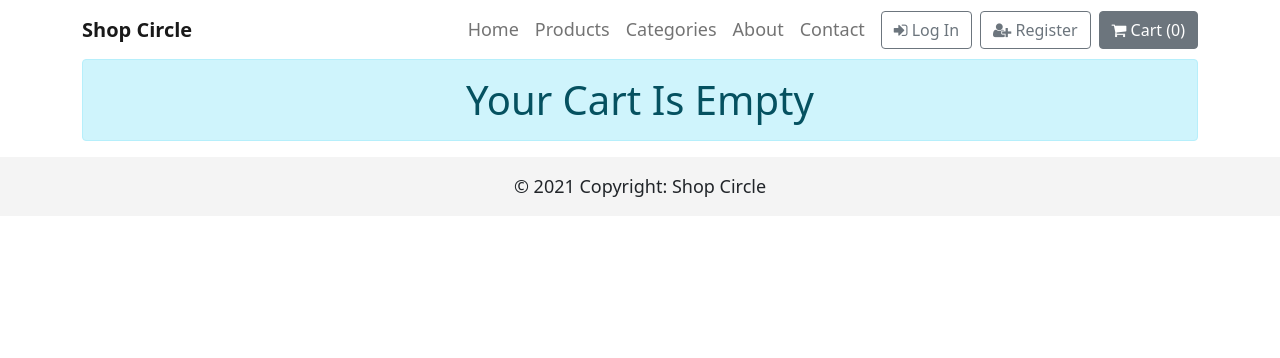
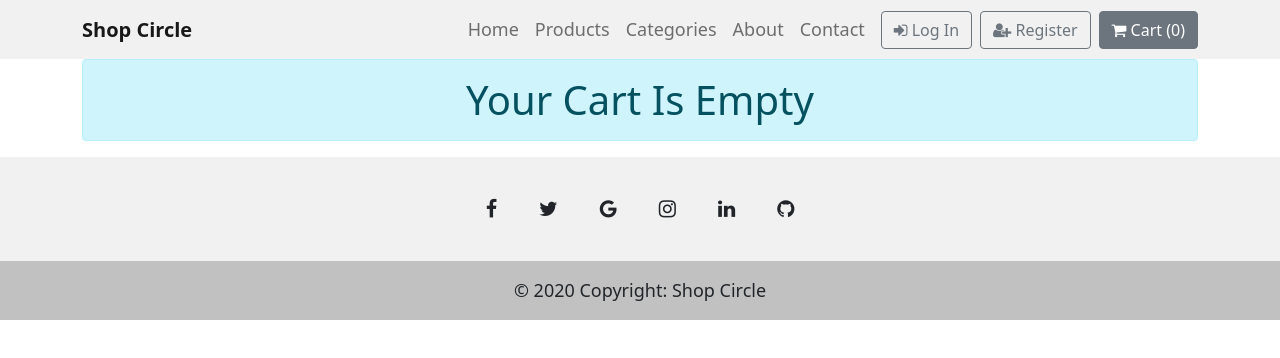
Before and after one commit to zhirtaha/react-Ecommerce, a React (Create React App) app: page /cart in a window 1280 px wide. Shown: the top 358 px of the page. Built offline with nearby package versions, Linux system fonts and the light colour scheme.

Commit message:
footer and other features added

```diff
--- a/src/App.css
+++ b/src/App.css
@@ -3,6 +3,8 @@ body {
   font-family: "Lato", sans-serif;
   font-size: 18px !important;
 }
+
+
 
 /* cards */
 .card {
--- a/src/components/Cart.jsx
+++ b/src/components/Cart.jsx
@@ -61,7 +61,7 @@ function Cart() {
                   >
                     -
                   </Button>
-                  <span className="m-1">{item.quantity}</span>
+                  <div className="m-1 d-inline">{item.quantity}</div>
                   <Button
                     variant="secondary"
                     size="sm"
--- a/src/components/ProductDetail.jsx
+++ b/src/components/ProductDetail.jsx
@@ -1,9 +1,10 @@
 import React from "react";
-import { Container, Row, Col, Spinner,Alert } from "react-bootstrap";
+import { Container, Row, Col, Spinner,Alert,Button } from "react-bootstrap";
 import { useParams } from "react-router";
 import { useDispatch } from "react-redux";
 import { AddToCart } from "../features/CartSlice";
 import { useGetProductByIdQuery } from "../services/product-api";
+import { Link } from "react-router-dom";
 const ProductDetail = () => {
   const { id } = useParams();
   const { data = [], isLoading, isError } = useGetProductByIdQuery(id);
@@ -33,12 +34,13 @@ const ProductDetail = () => {
             <h3 className="text-center">${data.price}</h3>
             <p className="text-center">{data.description}</p>
             <div className="text-center">
-              <button
+              <Button
                 onClick={() => dispatch(AddToCart(data))}
-                className="btn btn-secondary rounded mb-4 btn-lg "
+                className="btn btn-secondary rounded mb-4"
               >
                 Add To Cart
-              </button>
+              </Button>
+              <Button as={Link} variant="secondary" className="mb-4 ms-2" to="/products">Go Back To Products</Button>
             </div>
           </Col>
           <Col md={6} className="d-flex justify-content-center">
--- a/src/components/TheFooter.jsx
+++ b/src/components/TheFooter.jsx
@@ -3,9 +3,71 @@ import React from "react";
 function TheFooter() {
   return (
     <div>
-      <footer className="bg-light text-center text-lg-start">
-        <div className="text-center p-3" style={{ backgroundColor: "#f4f4f4" }}>
-          © 2021 Copyright: Shop Circle
+      <footer className="text-center text-white" style={{backgroundColor: "#f1f1f1"}}>
+        <div className="container pt-4">
+          <section className="mb-4">
+            <a
+              className="btn btn-link btn-floating btn-lg text-dark m-1"
+              href="#!"
+              role="button"
+              data-mdb-ripple-color="dark"
+            >
+              <i className="fa fa-facebook-f"></i>
+            </a>
+
+            <a
+              className="btn btn-link btn-floating btn-lg text-dark m-1"
+              href="#!"
+              role="button"
+              data-mdb-ripple-color="dark"
+            >
+              <i className="fa fa-twitter"></i>
+            </a>
+
+            <a
+              className="btn btn-link btn-floating btn-lg text-dark m-1"
+              href="#!"
+              role="button"
+              data-mdb-ripple-color="dark"
+            >
+              <i className="fa fa-google"></i>
+            </a>
+
+            <a
+              className="btn btn-link btn-floating btn-lg text-dark m-1"
+              href="#!"
+              role="button"
+              data-mdb-ripple-color="dark"
+            >
+              <i className="fa fa-instagram"></i>
+            </a>
+
+            <a
+              className="btn btn-link btn-floating btn-lg text-dark m-1"
+              href="#!"
+              role="button"
+              data-mdb-ripple-color="dark"
+            >
+              <i className="fa fa-linkedin"></i>
+            </a>
+
+            <a
+              className="btn btn-link btn-floating btn-lg text-dark m-1"
+              href="#!"
+              role="button"
+              data-mdb-ripple-color="dark"
+            >
+              <i className="fa fa-github"></i>
+            </a>
+          </section>
+        </div>
+
+        <div
+          className="text-center text-dark p-3"
+          style={{backgroundColor: "rgba(0, 0, 0, 0.2)"}}
+        >
+          © 2020 Copyright:
+           Shop Circle
         </div>
       </footer>
     </div>
--- a/src/components/TheNavbar.jsx
+++ b/src/components/TheNavbar.jsx
@@ -6,7 +6,7 @@ const TheNavbar = () => {
   const { cart } = useSelector((state) => state.CartSlice);
   return (
     <div>
-      <Navbar style={{ backgroundColor: "#fff" }} expand="lg" variant="light">
+      <Navbar style={{ backgroundColor: "#f1f1f1" }} expand="lg" variant="light">
         <Container>
           <Navbar.Brand className="fw-bold">Shop Circle</Navbar.Brand>
           <Navbar.Toggle aria-controls="basic-navbar-nav" />
--- a/src/features/CartSlice.js
+++ b/src/features/CartSlice.js
@@ -1,7 +1,9 @@
 import { createSlice } from "@reduxjs/toolkit";
 
 const initialState = {
-  cart: localStorage.getItem("cart") ? JSON.parse(localStorage.getItem("cart")) : [],
+  cart: localStorage.getItem("cart")
+    ? JSON.parse(localStorage.getItem("cart"))
+    : [],
 };
 
 const CartSlice = createSlice({
@@ -17,15 +19,30 @@ const CartSlice = createSlice({
       }
       localStorage.setItem("cart", JSON.stringify(state.cart));
     },
+
     RemoveFromCart: (state, action) => {
       state.cart.forEach((item, index) => {
         if (item._id === action.payload) {
           state.cart.splice(index, 1);
         }
       });
+      localStorage.setItem("cart", JSON.stringify(state.cart));
     },
-    Increase_Quantity: (state, action) => {},
-    Decrease_Quantity: (state, action) => {},
+
+    Increase_Quantity: (state, action) => {
+      state.cart.forEach((item) => {
+        if (item._id === action.payload) {
+          item.quantity += 1;
+        }
+      });
+    },
+    Decrease_Quantity: (state, action) => {
+      state.cart.forEach((item) => {
+        if (item._id === action.payload && item.quantity > 0) {
+          item.quantity -= 1;
+        }
+      });
+    },
   },
 });
 
```
